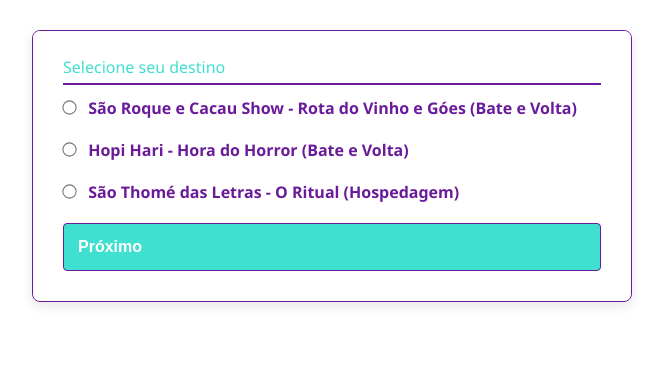
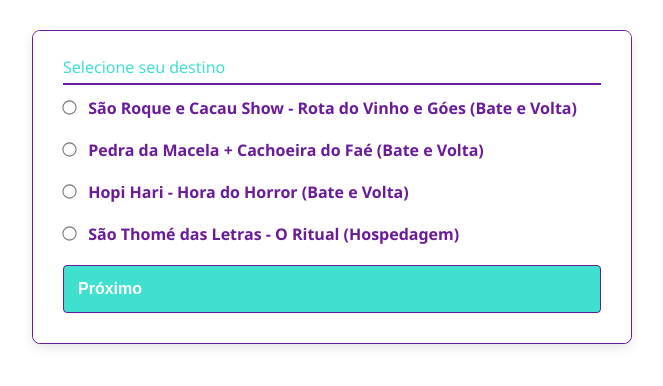
Before and after one commit to CleytonRT/rec-trips-form, a plain HTML site: page index.html in a window 1280 px wide. Shown: the whole page, without its empty margins (308-971 px from the left). Drawn offline with Linux system fonts and the light colour scheme.

Commit message:
Pedra da Macela

```diff
--- a/index.html
+++ b/index.html
@@ -19,6 +19,12 @@
           <label>
             <input type="radio" name="destination" value="bateVolta">
             São Roque e Cacau Show - Rota do Vinho e Góes (Bate e Volta)
+          </label>
+        </div>
+        <div>
+          <label>
+            <input type="radio" name="destination" value="bateVolta">
+            Pedra da Macela + Cachoeira do Faé (Bate e Volta)
           </label>
         </div>
         <div>
```
